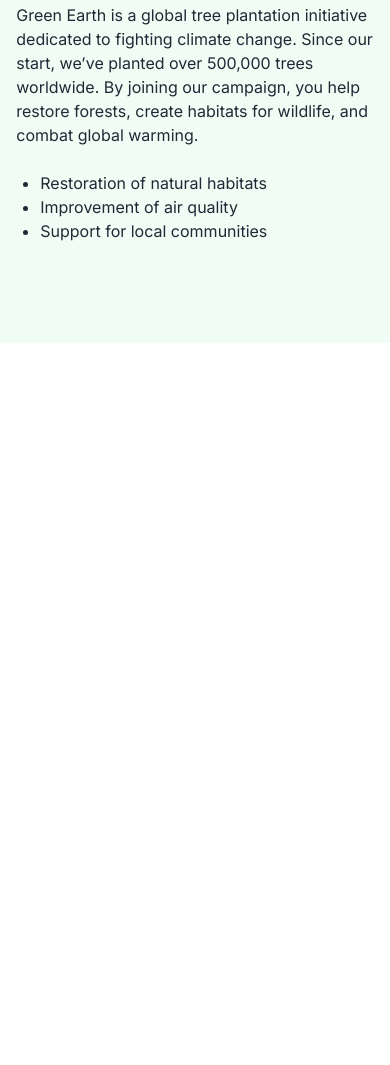
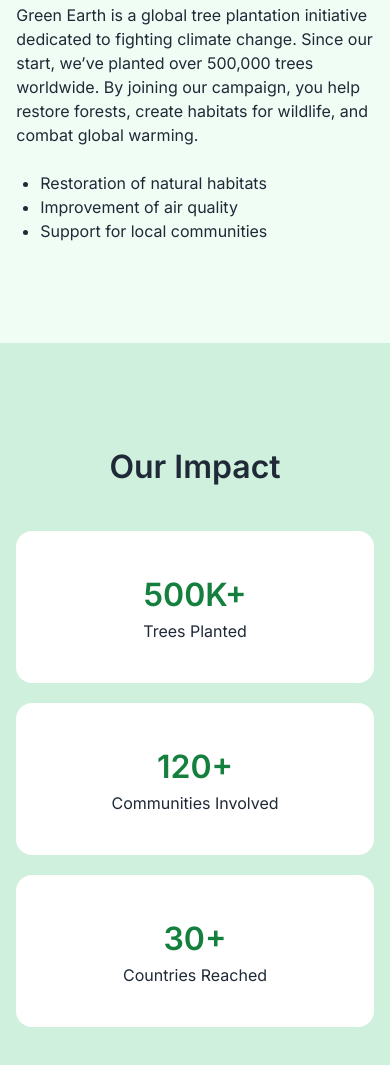
Before and after one commit to ahmed-1430/B12A06-Green-Earth-web, a plain HTML site: page index.html in a window 390 px wide. Shown: the part 4759-5824 px from the top of the page. Before the commit the page ends 5102 px from the top, so only its background shows below. Drawn offline with nearby package versions, Linux system fonts and the light colour scheme.

Commit message:
Our Impact section added with responsive

```diff
--- a/index.html
+++ b/index.html
@@ -221,6 +221,26 @@
             </div>
         </div>
     </section>
+    <!-- Impact Section -->
+     <section class="bg-[#CFF0DC] py-[100px]">
+        <div class=" w-11/12 mx-auto">
+            <h2 class="text-center text-[2rem] text-[#1F2937] font-semibold pb-[40px]">Our Impact</h2>
+            <div class="flex flex-col md:flex-row md:justify-between gap-5 md:gap-[50px]">
+                <div class="bg-white rounded-2xl py-[40px] w-full">
+                <h2 class="text-center text-[2rem] text-[#15803D] font-semibold">500K+</h2>
+                <p class="text-center text-[#1F2937]">Trees Planted</p>
+            </div>
+            <div class="bg-white rounded-2xl py-[40px] w-full">
+                <h2 class="text-center text-[2rem] text-[#15803D] font-semibold">120+</h2>
+                <p class="text-center text-[#1F2937]">Communities Involved</p>
+            </div>
+            <div class="bg-white rounded-2xl py-[40px] w-full">
+                <h2 class="text-center text-[2rem] text-[#15803D] font-semibold">30+</h2>
+                <p class="text-center text-[#1F2937]">Countries Reached</p>
+            </div>
+            </div>
+        </div>
+     </section>
 
 
 </body>
```
